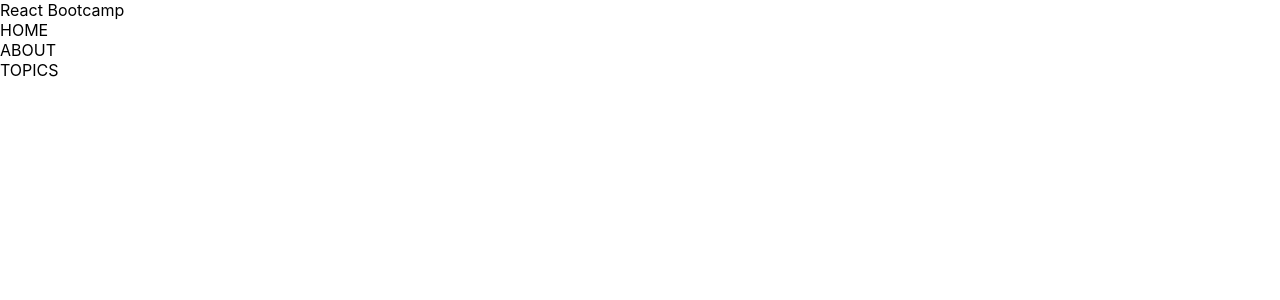
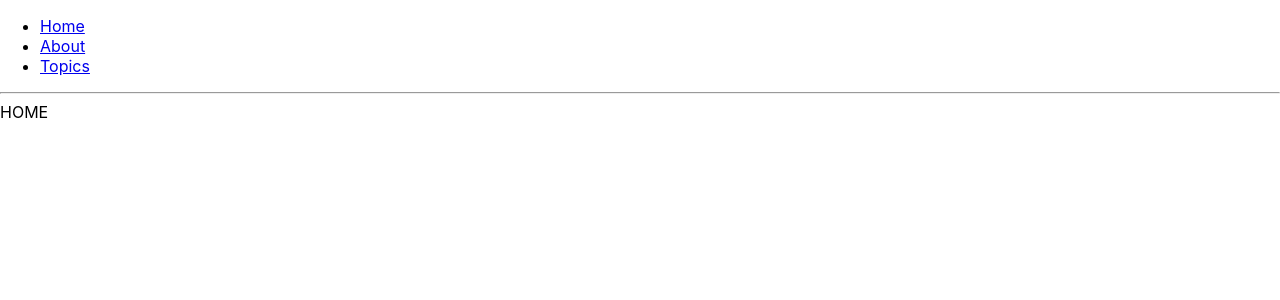
Before and after one commit to khwilo/react-bootcamp, a React (Create React App) app: page / in a window 1280 px wide. Shown: the top 300 px of the page. Built offline with nearby package versions, Linux system fonts and the light colour scheme.

Commit message:
Use react router to render the different components

```diff
--- a/src/components/App.js
+++ b/src/components/App.js
@@ -1,4 +1,5 @@
 import React, { Component } from 'react';
+import { BrowserRouter, Route, Link } from 'react-router-dom';
 
 import About from './About';
 import Home from './Home';
@@ -7,12 +8,21 @@
 class App extends Component {
   render() {
     return (
-      <div>
-        React Bootcamp
-        <Home />
-        <About />
-        <Topics />
-      </div>
+      <BrowserRouter>
+        <div>
+          <ul>
+            <li><Link to="/">Home</Link></li>
+            <li><Link to="/about">About</Link></li>
+            <li><Link to="/topics">Topics</Link></li>
+          </ul>
+
+          <hr />
+
+          <Route exact path="/" component={Home} />
+          <Route exact path="/about" component={About} />
+          <Route exact path="/topics" component={Topics} />
+        </div>
+      </BrowserRouter>
     );
   }
 }
```
